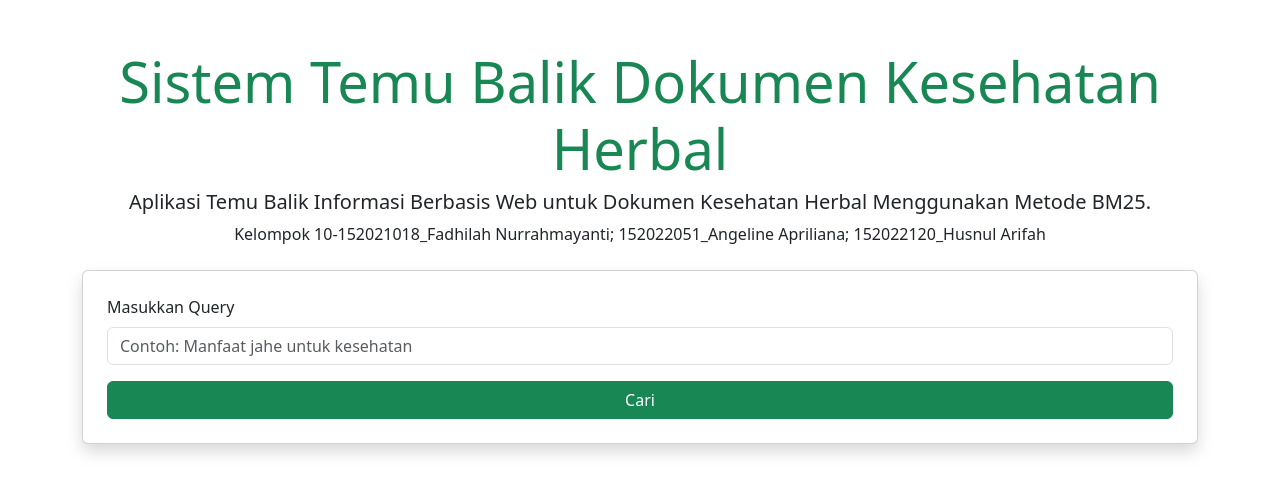
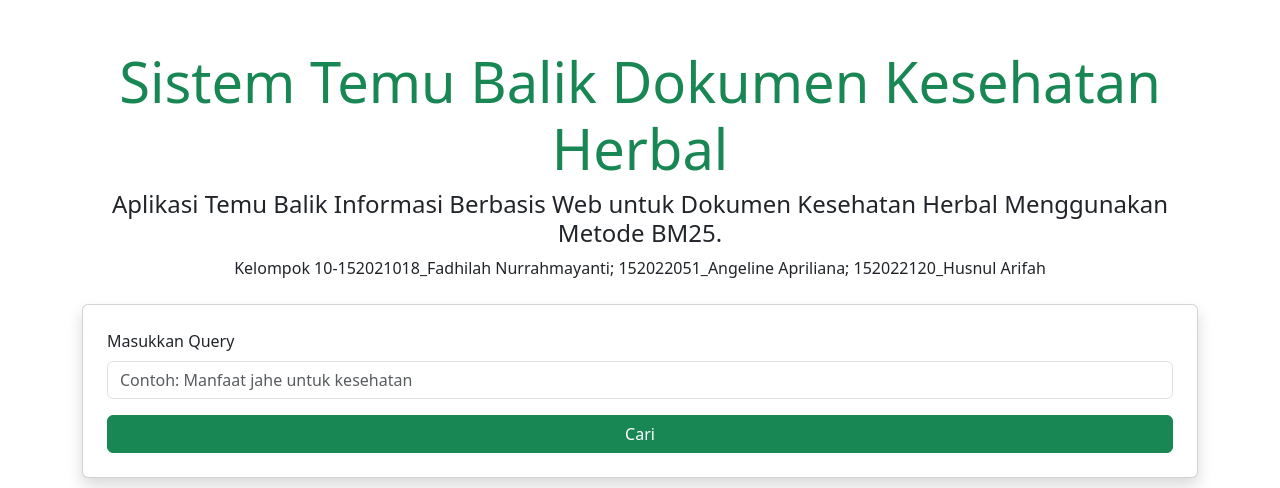
Before and after one commit to codedreamerD/UAS-IR-Project, a Flask app: page / in a window 1280 px wide. Shown: the top 488 px of the page. Run offline with Flask 3, Linux system fonts and the light colour scheme; parts of the project's set-up code (start-up, migrations or seed data) failed here and were passed over.

Commit message:
Update index.html

```diff
--- a/templates/index.html
+++ b/templates/index.html
@@ -10,7 +10,7 @@
     <div class="container mt-5">
         <div class="text-center">
             <h1 class="display-4 text-success">Sistem Temu Balik Dokumen Kesehatan Herbal</h1>
-            <h4 class="lead">Aplikasi Temu Balik Informasi Berbasis Web untuk Dokumen Kesehatan Herbal Menggunakan Metode BM25.</h4>
+            <h4>Aplikasi Temu Balik Informasi Berbasis Web untuk Dokumen Kesehatan Herbal Menggunakan Metode BM25.</h4>
             <p> Kelompok 10-152021018_Fadhilah Nurrahmayanti; 152022051_Angeline Apriliana; 152022120_Husnul Arifah</p>
         </div>
         <div class="card shadow p-4 mt-4">
```
